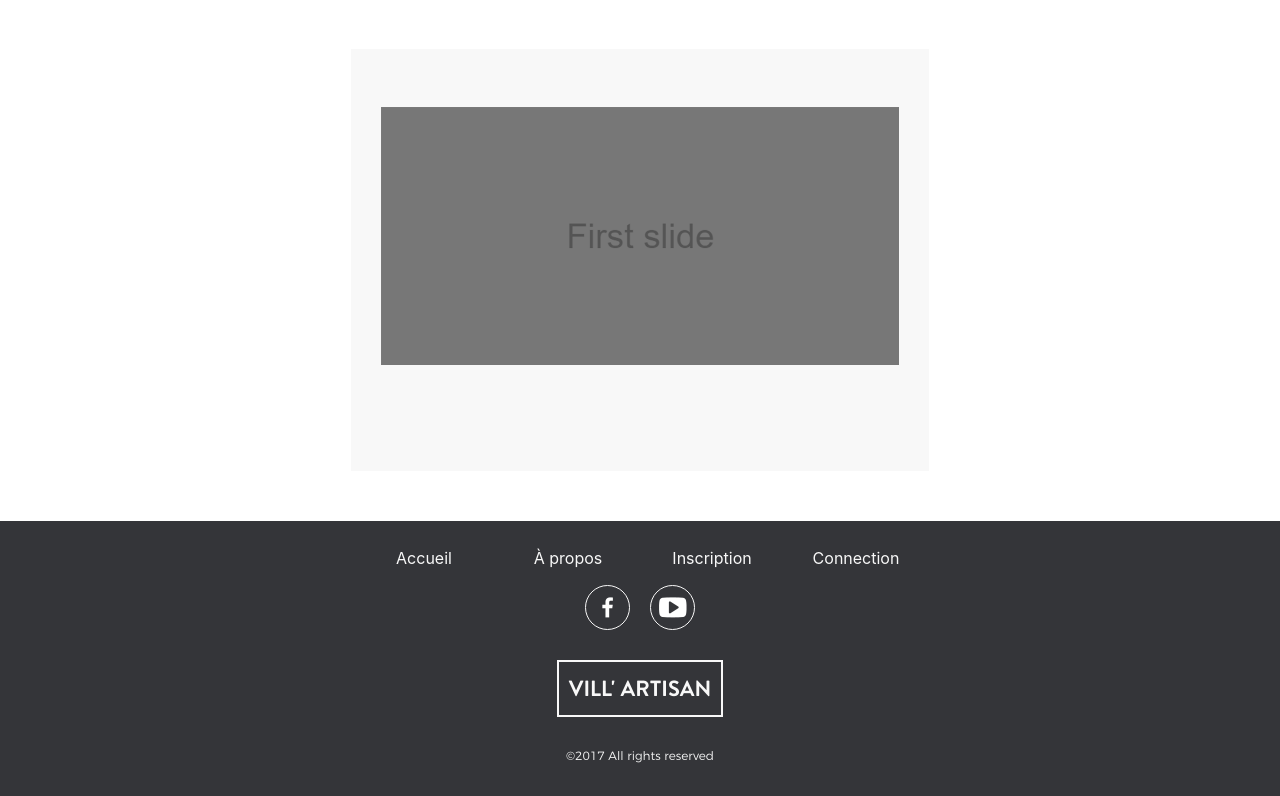
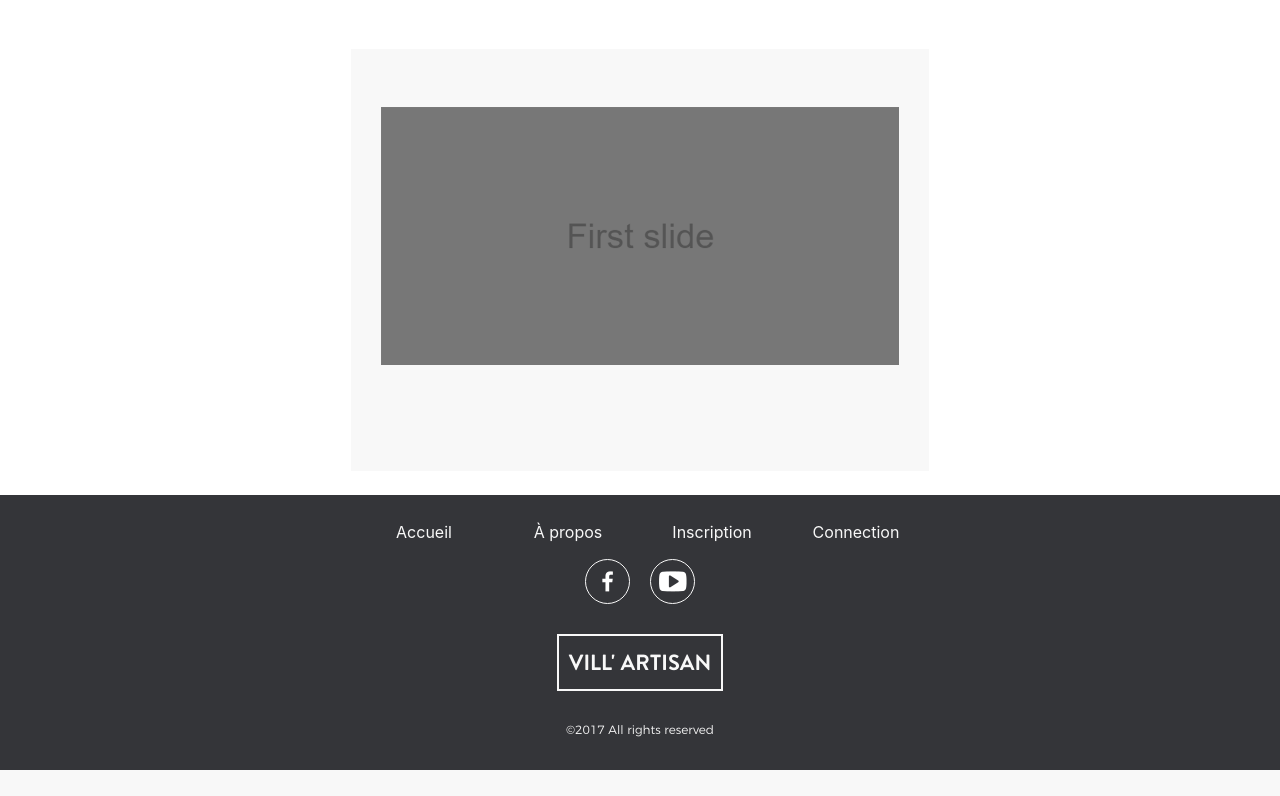
Before and after one commit to nekodemaker/project_vill_artisan, a PHP site: template views/article.html.twig in a window 1280 px wide. Shown: the part 66-862 px from the top of the page. After the commit the page ends 836 px from the top, so only its background shows below. Run offline with PHP 8.4, Linux system fonts and the light colour scheme; the template is opened without the code that fills it, so the values that code supplies are empty; some libraries are stand-ins or nearby versions.

Commit message:
debug style for article page

```diff
--- a/views/login.html.twig
+++ b/views/login.html.twig
@@ -16,7 +16,7 @@
                         <input type="email" id="mail" name="mail">
                         <label for id="passw">Votre mot de passe:</label>
                         <input type="password" id="passw" name="passw"><br>
-                        <input class="submit_button" type="submit" value="Connexion">
+                        <input class="submit_button" type="submit" value="Connection">
                     </form>
                 </div>
             </div>
--- a/web/style.css
+++ b/web/style.css
@@ -343,6 +343,8 @@ html {
                 color: #8e3e3d; }
               html body #main_container #blog_container .col_preview .row .col-12 .carousel-caption p, html body #main_container #blog_container .col_preview .row .col-12 .carousel-caption h5, html body #main_container #blog_container .col_preview .row .col-12 .carousel-caption a {
                 color: #343539; }
+      html body #main_container #article_container {
+        height: 62vh; }
         html body #main_container #article_container .col_preview {
           display: flex;
           flex-direction: column;
--- a/web/style.scss
+++ b/web/style.scss
@@ -521,6 +521,7 @@ html{
                 }
             }
             #article_container{
+                height: 62vh;
 
                 .col_preview{
                     @include content_container;
```
Also changed, not shown: 1 other file. Lines whose indentation alone changed are shown as unchanged.
